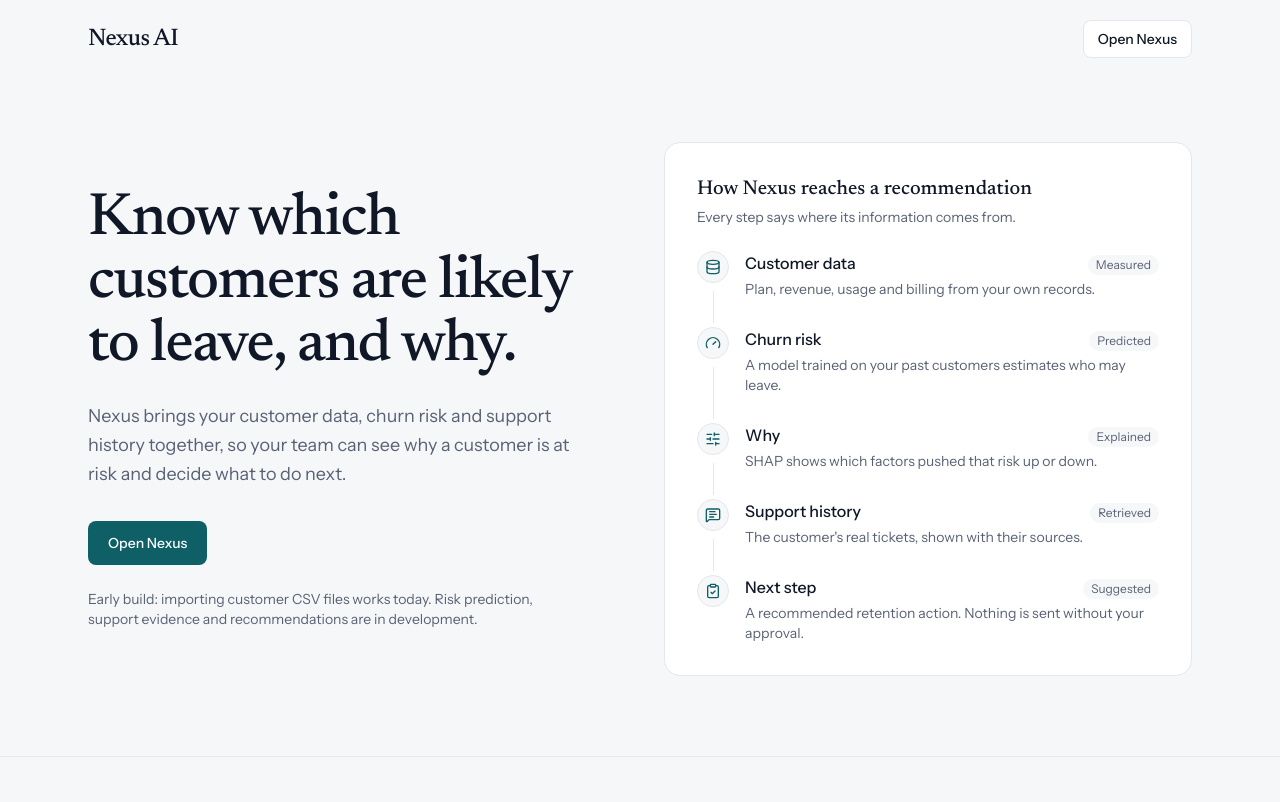
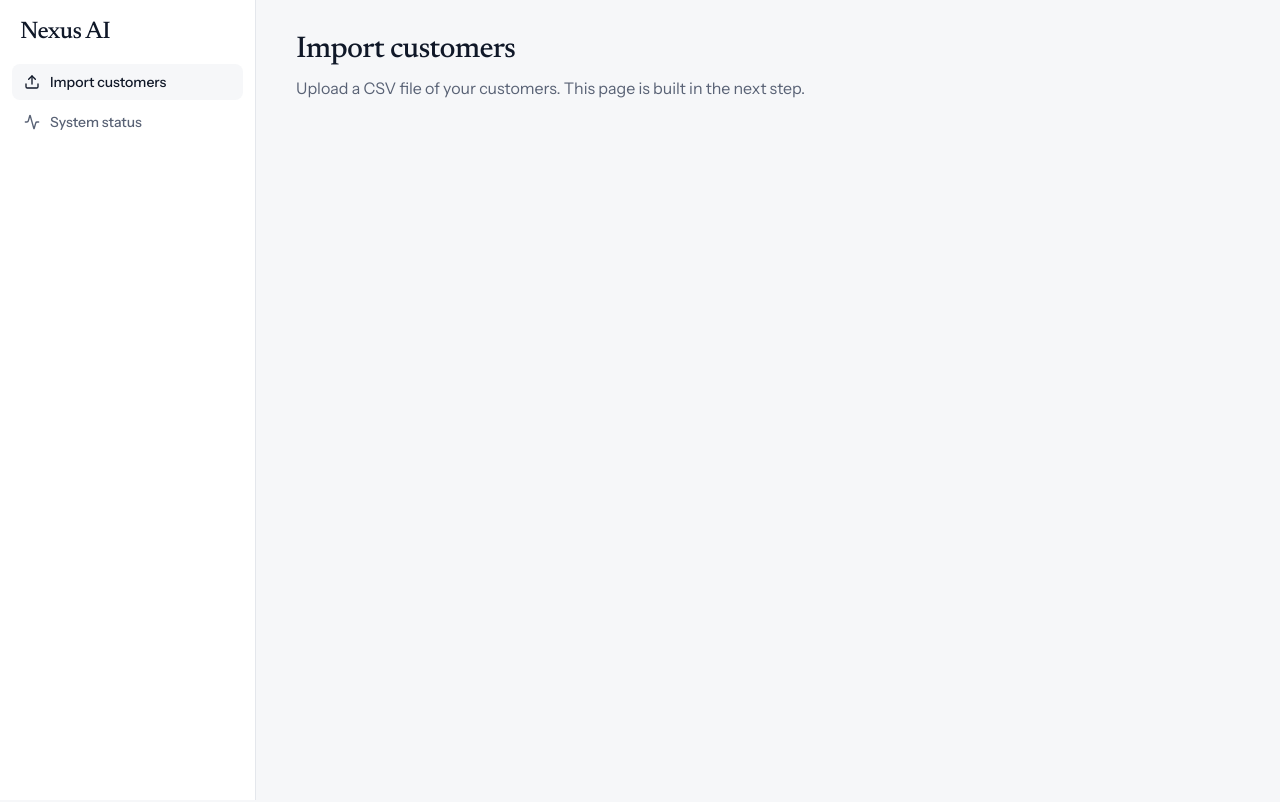
Before and after one commit to Ashutosh-io7/Nexus-AI, a React (Vite) app in the folder frontend/: page /app/import in a window 1280 px wide. Before the commit this address led to /. Shown: the top 802 px of the page. Built offline with nearby package versions, Linux system fonts and the light colour scheme; no server answers.

Commit message:
feat: add app shell with sidebar navigation

```diff
--- a/frontend/src/App.jsx
+++ b/frontend/src/App.jsx
@@ -1,4 +1,6 @@
 import { BrowserRouter, Navigate, Route, Routes } from 'react-router-dom'
+import AppLayout from './components/layout/AppLayout'
+import ImportPage from './pages/ImportPage'
 import Landing from './pages/Landing'
 import StatusPage from './pages/StatusPage'
 
@@ -7,7 +9,11 @@ function App() {
     <BrowserRouter>
       <Routes>
         <Route path="/" element={<Landing />} />
-        <Route path="/app" element={<StatusPage />} />
+        <Route path="/app" element={<AppLayout />}>
+          <Route index element={<Navigate to="/app/import" replace />} />
+          <Route path="import" element={<ImportPage />} />
+          <Route path="status" element={<StatusPage />} />
+        </Route>
         <Route path="*" element={<Navigate to="/" replace />} />
       </Routes>
     </BrowserRouter>
--- /dev/null
+++ b/frontend/src/components/layout/AppLayout.jsx
@@ -0,0 +1,51 @@
+import { Activity, Upload } from 'lucide-react'
+import { Link, NavLink, Outlet } from 'react-router-dom'
+
+const NAV_ITEMS = [
+  { to: '/app/import', label: 'Import customers', icon: Upload },
+  { to: '/app/status', label: 'System status', icon: Activity },
+]
+
+function navLinkClass({ isActive }) {
+  return [
+    'flex items-center gap-2.5 rounded-lg px-3 py-2 text-sm font-medium',
+    isActive
+      ? 'bg-paper text-ink'
+      : 'text-muted hover:bg-paper hover:text-ink',
+  ].join(' ')
+}
+
+function AppLayout() {
+  return (
+    <div className="min-h-screen lg:grid lg:grid-cols-[16rem_1fr]">
+      <aside className="border-b border-line bg-surface lg:sticky lg:top-0 lg:h-screen lg:self-start lg:border-b-0 lg:border-r">
+        <div className="px-5 py-4">
+          <Link
+            to="/"
+            className="font-display text-2xl font-medium tracking-tight"
+          >
+            Nexus AI
+          </Link>
+        </div>
+
+        <nav aria-label="Main" className="flex gap-1 px-3 pb-3 lg:flex-col">
+          {NAV_ITEMS.map((item) => {
+            const Icon = item.icon
+            return (
+              <NavLink key={item.to} to={item.to} className={navLinkClass}>
+                <Icon size={16} aria-hidden="true" />
+                {item.label}
+              </NavLink>
+            )
+          })}
+        </nav>
+      </aside>
+
+      <main className="px-6 py-8 lg:px-10">
+        <Outlet />
+      </main>
+    </div>
+  )
+}
+
+export default AppLayout
--- /dev/null
+++ b/frontend/src/pages/ImportPage.jsx
@@ -0,0 +1,15 @@
+function ImportPage() {
+  return (
+    <div className="max-w-3xl">
+      <h1 className="font-display text-3xl font-medium tracking-tight">
+        Import customers
+      </h1>
+      <p className="mt-2 text-muted">
+        Upload a CSV file of your customers. This page is built in the next
+        step.
+      </p>
+    </div>
+  )
+}
+
+export default ImportPage
--- a/frontend/src/pages/StatusPage.jsx
+++ b/frontend/src/pages/StatusPage.jsx
@@ -67,7 +67,7 @@ function StatusPage() {
   }
 
   return (
-    <main className="min-h-screen bg-slate-50 text-slate-900 flex items-center justify-center p-6">
+    <div>
       <div className="w-full max-w-md">
         <h1 className="text-3xl font-semibold tracking-tight">Nexus AI</h1>
         <p className="mt-1 text-slate-600">
@@ -104,7 +104,7 @@ function StatusPage() {
           )}
         </section>
       </div>
-    </main>
+    </div>
   )
 }
 
```
